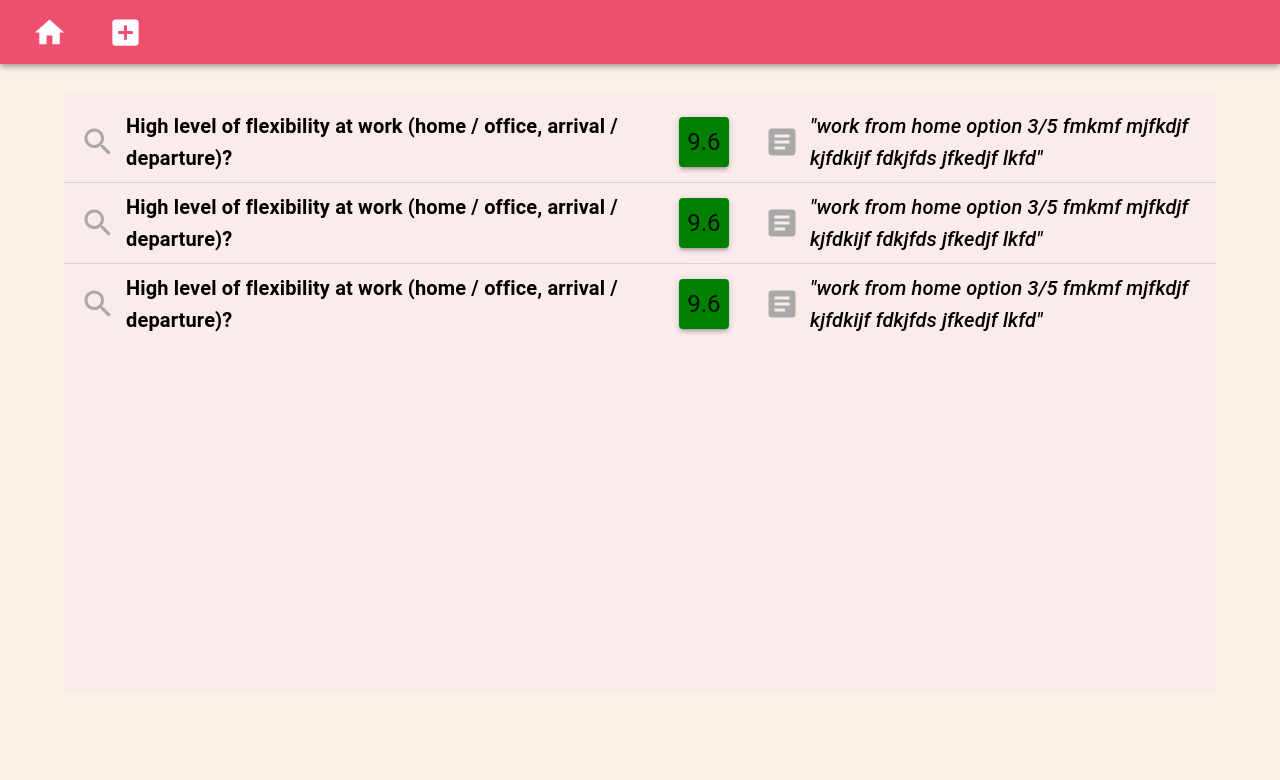
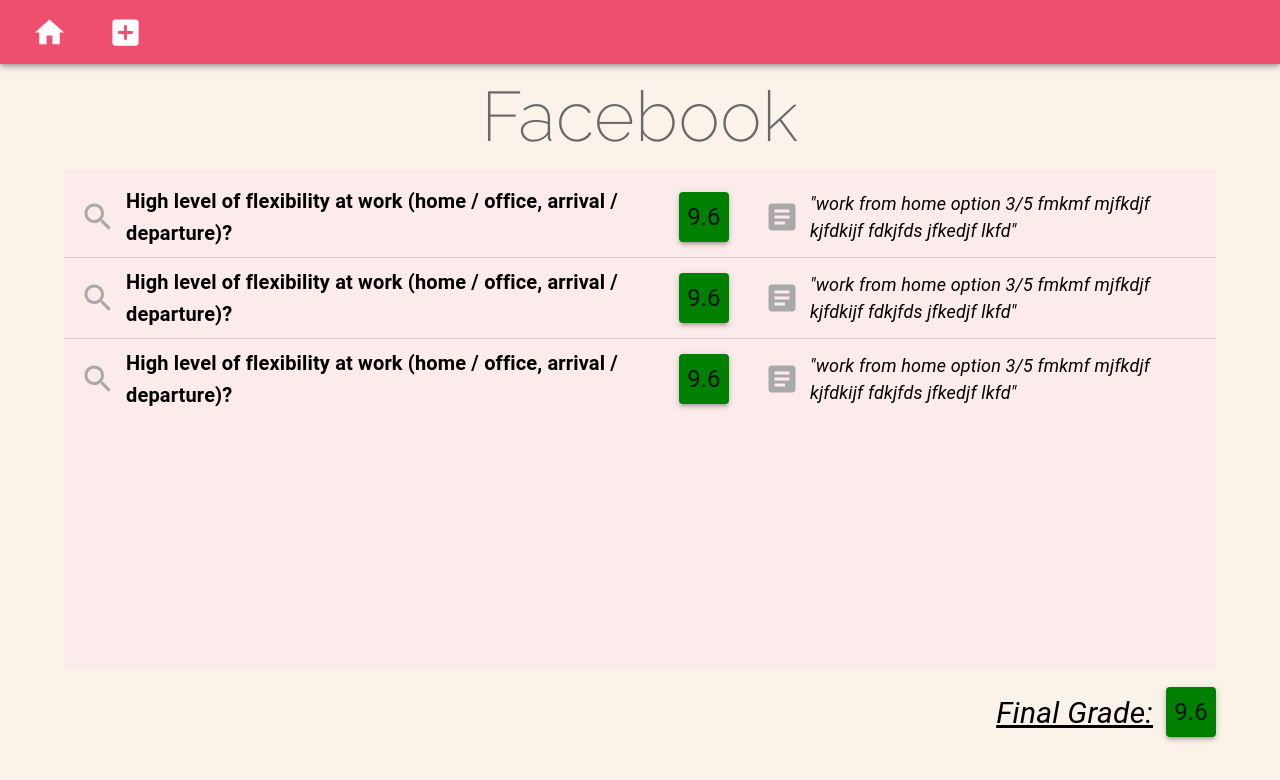
Before and after one commit to OmerTavor/job-rate, a React (Create React App) app: page /view in a window 1280 px wide. Shown: the top 780 px of the page. Built offline with nearby package versions, Linux system fonts and the light colour scheme; what color-scales would draw is missing.

Commit message:
Adding header and footer to the view page
Header - company's name
Footer - final grade

```diff
--- a/src/components/JobView/index.js
+++ b/src/components/JobView/index.js
@@ -1,9 +1,13 @@
-import { List, Divider, ListItem } from '@mui/material';
+import { Box, Typography, Paper, List, Divider, ListItem } from '@mui/material';
 import JobViewSection from '../JobViewSection';
 import styles from './styles';
 
 const JobView = (props) => {
   return (
+    <Box sx={styles.jobViewContainer}>
+      <Box sx={styles.jobViewHeader}>
+        <Typography sx={styles.typographyHeader}>Facebook</Typography>
+      </Box>
       <List sx={styles.jobViewListStyle}>
         <ListItem sx={styles.jobViewListItemStyle}>
           <JobViewSection />
@@ -17,6 +21,15 @@
           <JobViewSection />
         </ListItem>
       </List>
+      <Box sx={styles.jobViewFooter}>
+        <Typography sx={styles.finalGradeTypographyStyle}>
+          Final Grade:
+        </Typography>
+        <Paper elevation={3} sx={styles.finalGradePaperStyles}>
+          <Typography variant="h5">9.6</Typography>
+        </Paper>
+      </Box>
+    </Box>
   );
 };
 
--- a/src/components/JobView/styles.js
+++ b/src/components/JobView/styles.js
@@ -1,9 +1,21 @@
 const styles = {
+  jobViewContainer: {
+    width: '90%',
+  },
+  jobViewHeader: {
+    width: '100%',
+    display: 'flex',
+    justifyContent: 'center',
+    alignItems: 'center'
+  },
+  typographyHeader: {
+    color: '#696969',
+    fontFamily: 'Raleway, sans-serif',
+    fontSize: '70px',
+  },
   jobViewListStyle: {
-    width: '90%',
-    height: '600px',
-    marginTop: '30px',
-    // backgroundColor: '#e5e4e2',
+    width: '100%',
+    height: '500px',
     backgroundColor: '#FCEBEB',
     overflow: 'auto',
   },
@@ -11,6 +23,28 @@
     width: '100%',
     minHeight: '12%',
   },
+  jobViewFooter: {
+    width: '100%',
+    marginTop: '18px',
+    marginBottom: '5px',
+    display: 'flex',
+    justifyContent: 'end',
+    alignItems: 'center'
+  },
+  finalGradeTypographyStyle: {
+    textDecoration: 'underline',
+    fontSize: '30px',
+    fontStyle: 'italic',
+    marginRight: '13px'
+  },
+  finalGradePaperStyles: {
+    minWidth: '50px',
+    height: '50px',
+    display: 'flex',
+    justifyContent: 'center',
+    alignItems: 'center',
+    backgroundColor: 'green',
+  },
 };
 
 export default styles;
--- a/src/components/JobViewSection/index.js
+++ b/src/components/JobViewSection/index.js
@@ -14,7 +14,7 @@
         <Typography variant="h5">9.6</Typography>
       </Paper>
       <NoteIcon sx={styles.noteIconStyle} />
-      <Typography sx={styles.noteTypographyStyle} variant="h6">
+      <Typography sx={styles.noteTypographyStyle}>
         "
         {`work from home option 3/5 fmkmf mjfkdjf kjfdkijf fdkjfds jfkedjf lkfd`}
         "
--- a/src/components/JobViewSection/styles.js
+++ b/src/components/JobViewSection/styles.js
@@ -33,6 +33,7 @@
   noteTypographyStyle: {
     width: '35%',
     marginRight: '10px',
+    fontSize: 18,
     fontStyle: 'italic',
   },
 };
--- a/src/index.css
+++ b/src/index.css
@@ -1,3 +1,5 @@
+@import url('https://fonts.googleapis.com/css2?family=Raleway:wght@100;200&display=swap');
+
 * {
   margin: 0;
   padding: 0;
```
Lines whose indentation alone changed are shown as unchanged.
